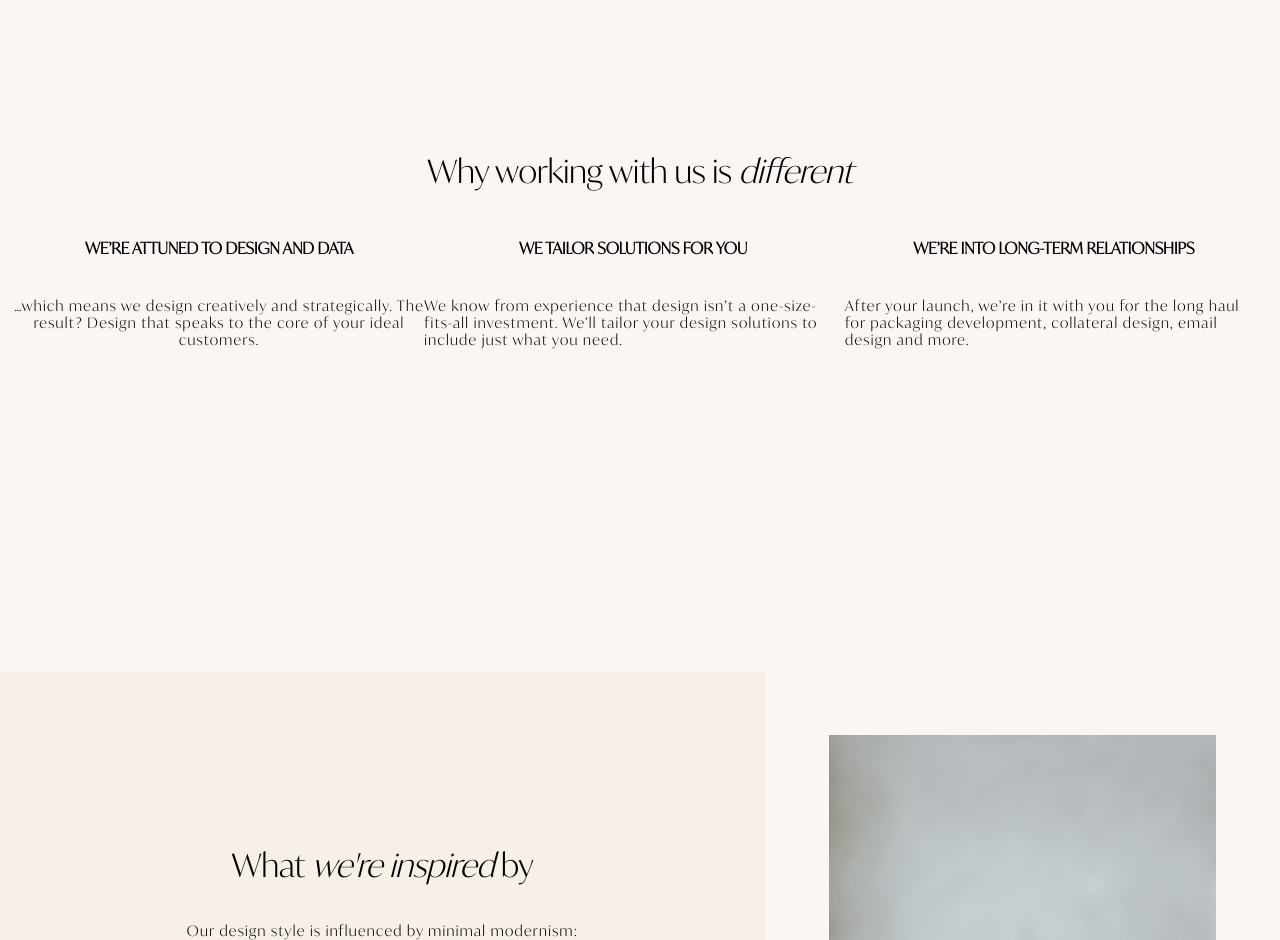
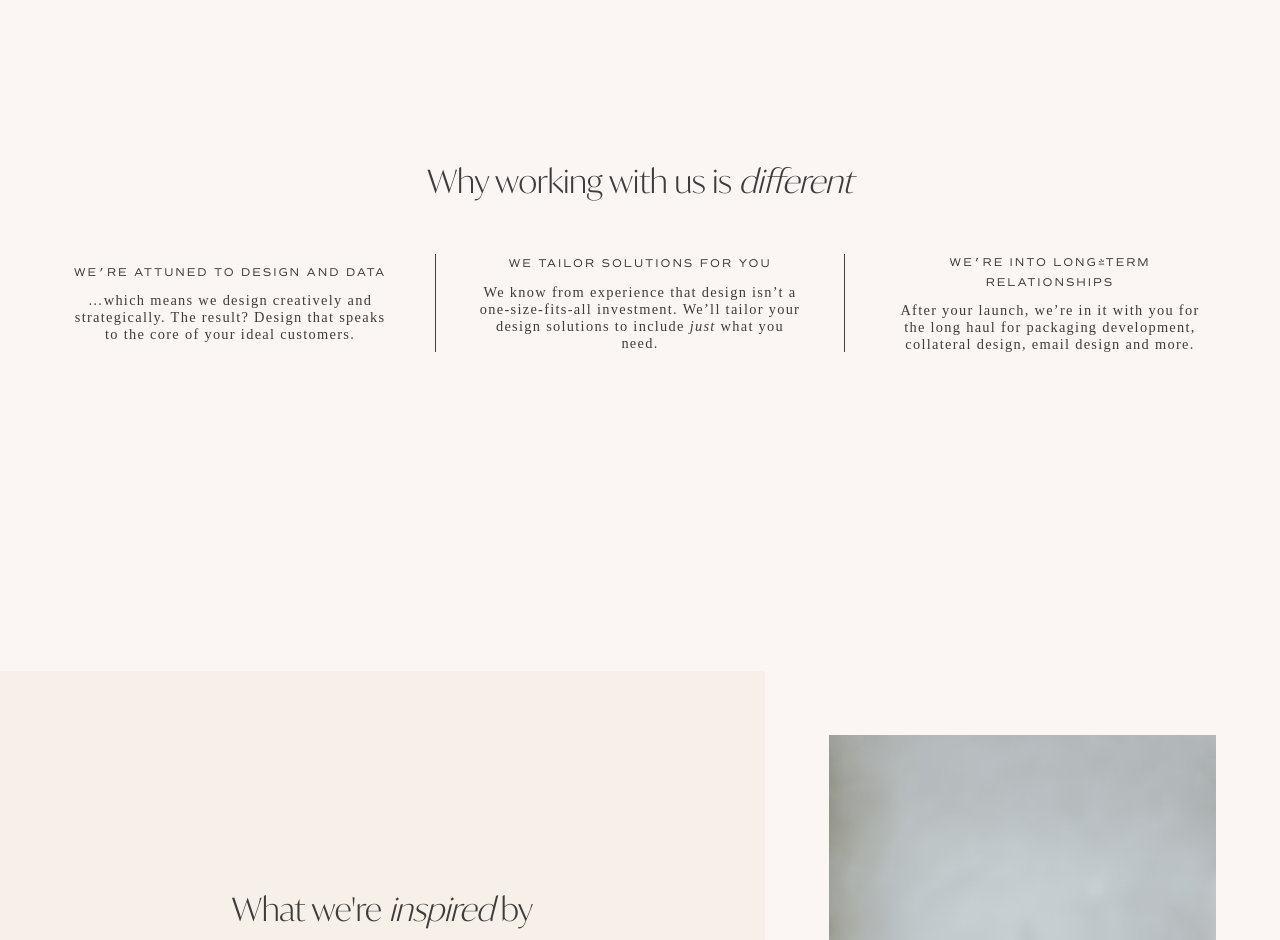
Before and after one commit to mavrk-mose/sumo-labs, a plain HTML site: page index.html in a window 1280 px wide. Shown: the part 1860-2800 px from the top of the page. Drawn offline with Linux system fonts and the light colour scheme.

Commit message:
updated the font

```diff
--- a/index.html
+++ b/index.html
@@ -55,7 +55,7 @@
                 </div>
                 <div class="review">
                     <h5>WE TAILOR SOLUTIONS FOR YOU</h5>
-                    <p>We know from experience that design isn’t a one-size-fits-all investment. We’ll tailor your design solutions to include just what you need.</p>
+                    <p>We know from experience that design isn’t a one-size-fits-all investment. We’ll tailor your design solutions to include <em>just</em> what you need.</p>
                 </div>
                 <div class="review">
                     <h5>WE’RE INTO LONG-TERM RELATIONSHIPS</h5>
@@ -66,7 +66,7 @@
                 <!-- what we're inspired by -->
         <div class="inspiration">
             <div class="inspired">
-                <h2>What <em>we're inspired</em> by</h2>
+                <h2>What we're <em>inspired</em> by</h2>
                 <p style="text-align: center;">Our design style is influenced by minimal modernism: neutral palettes, clean lines, sans serifs and a touch of California casual can be found in our work. Brands we often look to for inspiration include:</p>
                 <div class="names">
                 <div class="name">
--- a/style.css
+++ b/style.css
@@ -4,25 +4,49 @@
         url('./fonts/IvyMode-Light.woff2') format('woff2'),
         url('./fonts/IvyMode-Light.woff') format('woff'),
         url('./fonts/IvyMode-Light.ttf') format('truetype');
-    font-weight: 400;
-    font-style: normal;
   }
-
+  @font-face {
+    font-family: 'Commuter Sans';
+    src:url('./fonts/commuterssans-regular.otf') format('truetype');
+  }
+  @font-face {
+    font-family: 'ivypresto';
+    src:url('') format('truetype');
+  }
 body {
-    font-family: 'Ivy Mode', monospace;
+    color: #3D3D3D;
     background-color: #FBF6F4;
     margin: 0;
     padding: 0;
 }
 h1, h2 {
-    font-weight: 2;
+    font-family: 'Ivy Mode', monospace;
+    font-weight: 200;
     font-size: 2rem;
     line-height: 1em;
     font-style:normal;
 }
+h3 {
+    font-family: 'Commuter Sans', monospace;
+    font-style: normal;
+    letter-spacing: .17em;
+    line-height: 1.7em;
+    text-transform: uppercase;
+    font-weight: 400;
+    font-size: 11.5px;
+    margin: 0;
+    margin-bottom: 10px;
+}
 h5 {
-    font-size: 1rem;
-    line-height: 1em;
+    font-family: 'Commuter Sans', monospace;
+    font-style: normal;
+    letter-spacing: .17em;
+    line-height: 1.7em;
+    text-transform: uppercase;
+    font-weight: 400;
+    font-size: 11.5px;
+    margin: 0;
+    margin-bottom: 10px;
 }
 p {
     width: clamp(45ch, 50%, 75ch);
@@ -30,6 +54,8 @@ p {
     letter-spacing: 0em;
     font-style: normal;
     letter-spacing: .09em;
+    margin: 0;
+    padding: 0;
 
 }
 em {
@@ -147,16 +173,27 @@ em {
     height: 100vh;
     padding: 2%;
 }
+.heading {
+    margin-bottom: 30px;
+}
 .reviews{
     display: flex;
     justify-content: center;
     align-items: center;
 }
+
 .review {
     display: flex;
     flex-direction: column;
     justify-content: center;
     align-items: center;
+    text-align: center;
+    width: 100%;
+    padding: 0 40px;
+}
+.review:nth-child(2){
+    border-left: 1px solid #3e3e3e;
+    border-right: 1px solid #3e3e3e;
 }
 
     /* inspiration section */
@@ -182,6 +219,7 @@ em {
     justify-content:center;
 }
 .name {
+    text-align: center;
     white-space: nowrap;
     width: 100%;
     padding: 30%;
@@ -201,6 +239,7 @@ em {
     align-items: center;
 }
 .clientele {
+    text-align: center;
     white-space: nowrap;
     padding: 15%;
 }
```
Also changed, not shown: fonts/commuterssans-regular.otf (added).
